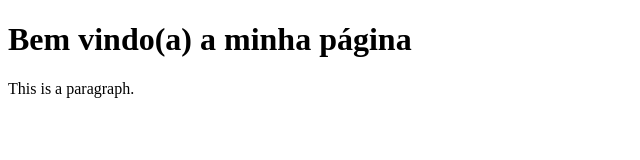
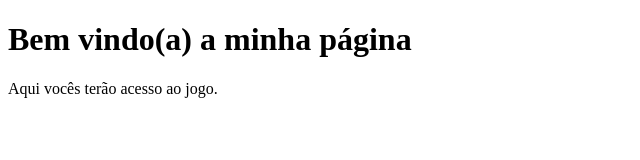
Before and after one commit to leticiacibele/leticiacibele.github.io, a plain HTML site: page index.html in a window 1280 px wide. Shown: the whole page, without its empty margins (0-640 px from the left). Drawn offline with Linux system fonts and the light colour scheme.

Commit message:
Update index.html

```diff
--- a/index.html
+++ b/index.html
@@ -6,7 +6,7 @@
   <body>
 
       <h1>Bem vindo(a) a minha página</h1>
-      <p>This is a paragraph.</p>
+      <p>Aqui vocês terão acesso ao jogo.</p>
 
   </body>
 </html>
```
